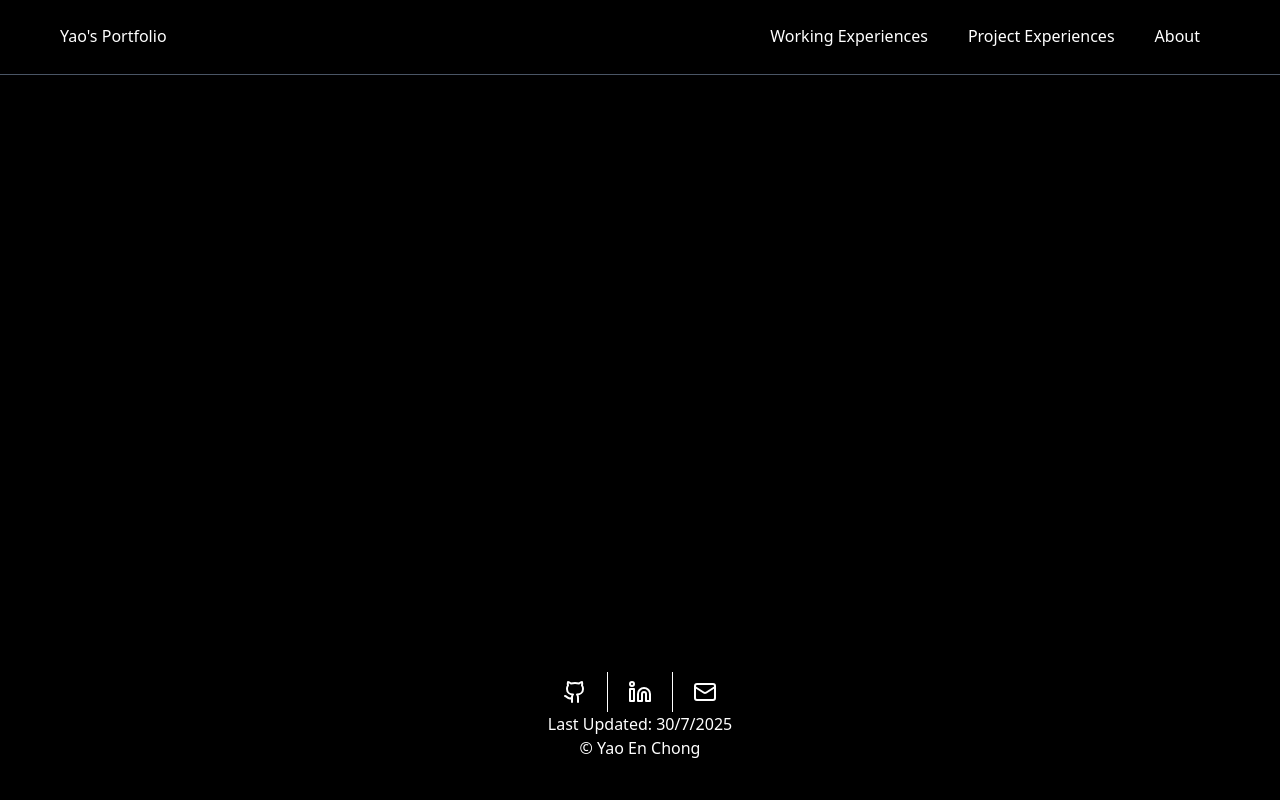
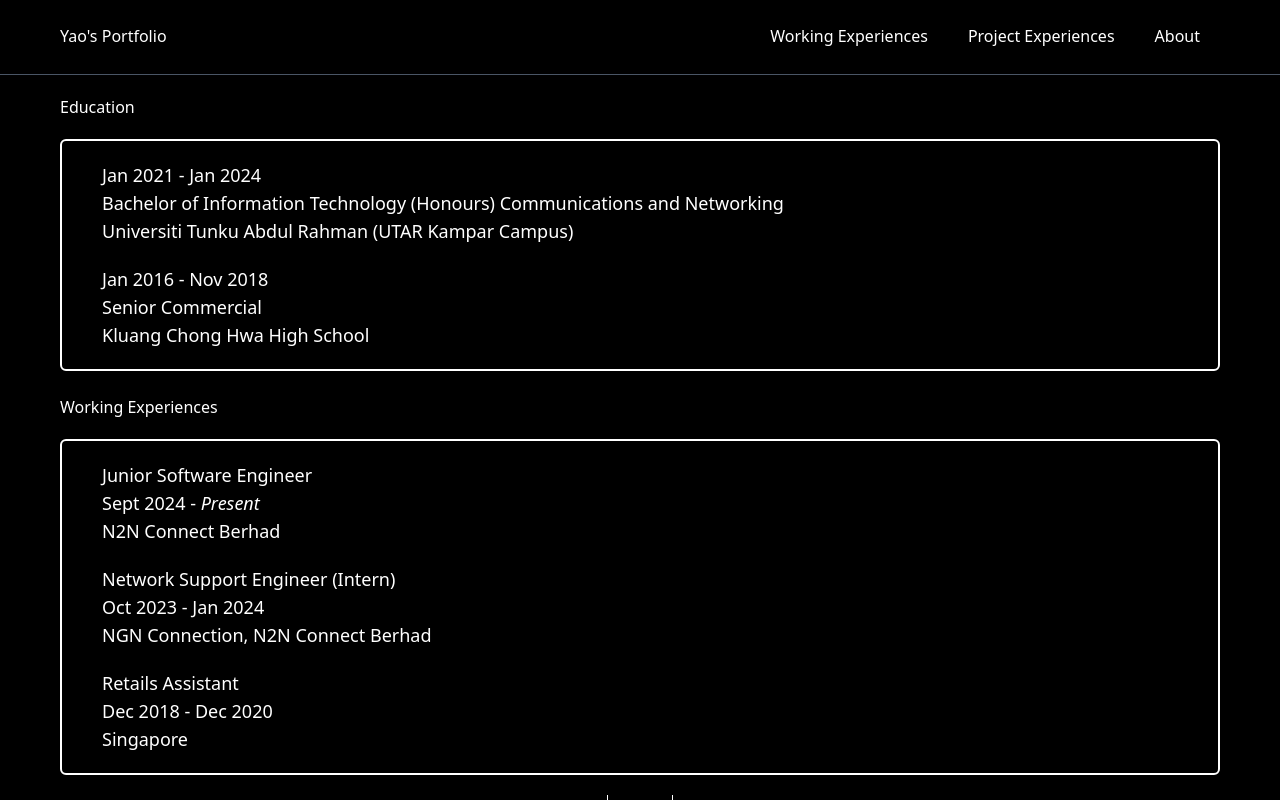
Before and after one commit to yao0000/yao-portfolio, a Vue app: page /experiences in a window 1280 px wide. Built offline with nearby package versions, Linux system fonts and the light colour scheme.

Commit message:
Feature: Add Experiences View

```diff
--- a/src/router/index.ts
+++ b/src/router/index.ts
@@ -10,6 +10,11 @@ const routes = [
         path: '/about',
         name: 'about',
         component: () => import("@/views/AboutView.vue")
+    },
+    {
+        path: '/experiences',
+        name: 'experiences',
+        component: () => import("@/views/ExperiencesView.vue")
     }
 ]
 
--- /dev/null
+++ b/src/views/ExperiencesView.vue
@@ -0,0 +1,88 @@
+<script setup lang="ts">
+import Container from '@/components/common/container/Container.vue';
+import ContainerContent from '@/components/common/container/ContainerContent.vue';
+import ContainerTitle from '@/components/common/container/ContainerTitle.vue';
+</script>
+
+<template>
+    <div class="flex-1 flex flex-col h-full space-y-6">
+        <Container>
+            <ContainerTitle>
+                Education
+            </ContainerTitle>
+            <ContainerContent class="space-y-5">
+                <div>
+                    <div>
+                        Jan 2021 - Jan 2024
+                    </div>
+                    <div>
+                        Bachelor of Information Technology (Honours) Communications and Networking
+                    </div>
+                    <div>
+                        Universiti Tunku Abdul Rahman (UTAR Kampar Campus)
+                    </div>
+                </div>
+
+                <div>
+                    <div>
+                        Jan 2016 - Nov 2018
+                    </div>
+                    <div>
+                        Senior Commercial
+                    </div>
+                    <div>
+                        Kluang Chong Hwa High School
+                    </div>
+                </div>
+            </ContainerContent>
+        </Container>
+
+        <Container>
+            <ContainerTitle>
+                Working Experiences
+            </ContainerTitle>
+            <ContainerContent class="space-y-5">
+                <div>
+                    <div>
+                        Junior Software Engineer
+                    </div>
+                    <div>
+                        <span>
+                            Sept 2024 -
+                        </span>
+                        <span class="italic">
+                            Present
+                        </span>
+                    </div>
+                    <div>
+                        N2N Connect Berhad
+                    </div>
+                </div>
+
+                <div>
+                    <div>
+                        Network Support Engineer (Intern)
+                    </div>
+                    <div>
+                        Oct 2023 - Jan 2024
+                    </div>
+                    <div>
+                        NGN Connection, N2N Connect Berhad
+                    </div>
+                </div>
+
+                <div>
+                    <div>
+                        Retails Assistant
+                    </div>
+                    <div>
+                        Dec 2018 - Dec 2020
+                    </div>
+                    <div>
+                        Singapore
+                    </div>
+                </div>
+            </ContainerContent>
+        </Container>
+    </div>
+</template>
```
